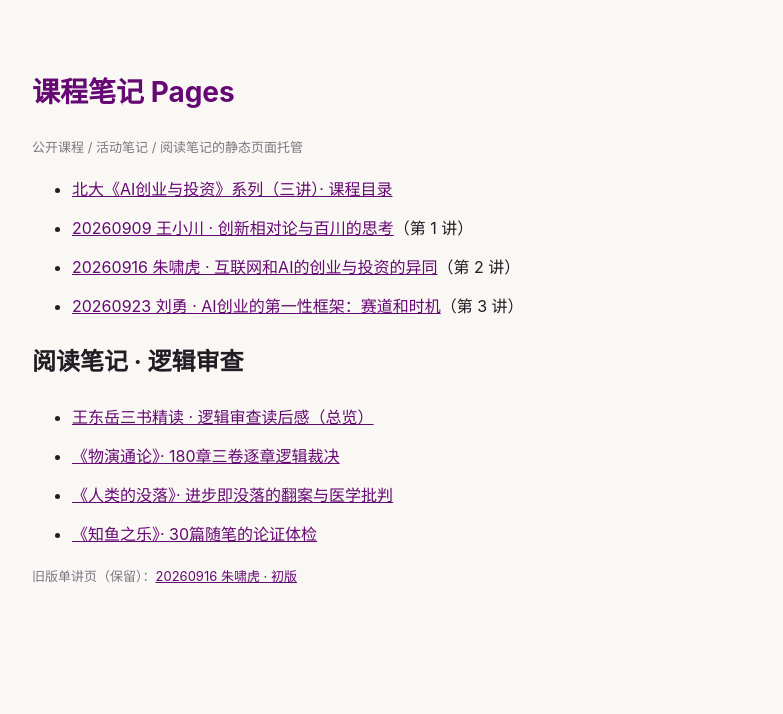
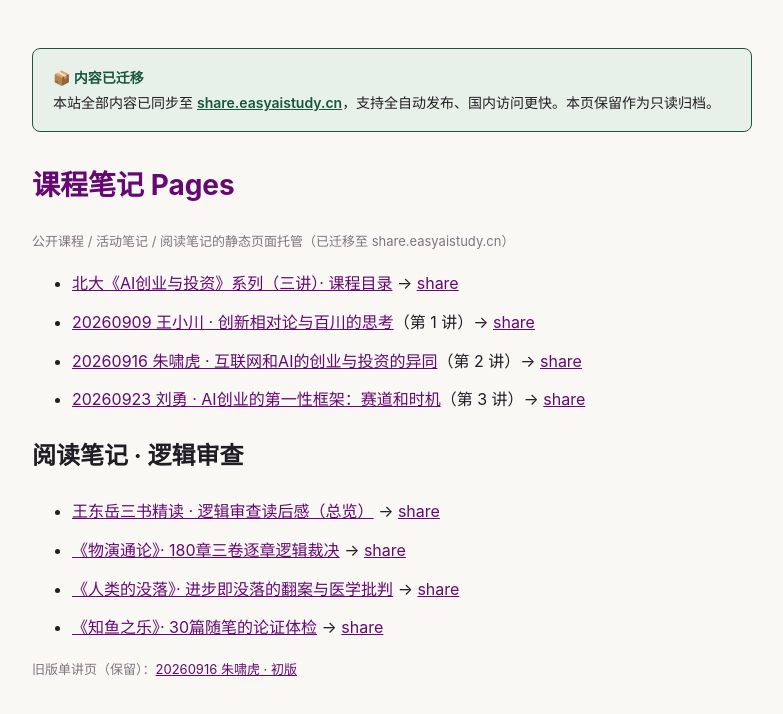
Before and after one commit to DreamFox/notes, a plain HTML site: page index.html in a window 1280 px wide. Shown: the whole page, without its empty margins (248-1031 px from the left). Drawn offline with Linux system fonts and the light colour scheme.

Commit message:
Add migration notice: content lives at share.easyaistudy.cn

```diff
--- a/index.html
+++ b/index.html
@@ -10,23 +10,32 @@
   a { color: #660874; }
   li { margin: 10px 0; }
   .meta { color: #7d7580; font-size: 13px; }
+  .migrate { background: #e8f0ea; border: 1px solid #17573f; border-radius: 8px; padding: 16px 20px; margin-bottom: 28px; font-size: 14px; }
+  .migrate strong { color: #17573f; }
+  .migrate a { color: #17573f; font-weight: 600; }
 </style>
 </head>
 <body>
+
+<div class="migrate">
+  <strong>📦 内容已迁移</strong><br>
+  本站全部内容已同步至 <a href="https://share.easyaistudy.cn/">share.easyaistudy.cn</a>，支持全自动发布、国内访问更快。本页保留作为只读归档。
+</div>
+
 <h1>课程笔记 Pages</h1>
-<p class="meta">公开课程 / 活动笔记 / 阅读笔记的静态页面托管</p>
+<p class="meta">公开课程 / 活动笔记 / 阅读笔记的静态页面托管（已迁移至 share.easyaistudy.cn）</p>
 <ul>
-  <li><a href="ai-venture/index.html">北大《AI创业与投资》系列（三讲）· 课程目录</a></li>
-  <li><a href="ai-venture/20260909-wangxiaochuan/index.html">20260909 王小川 · 创新相对论与百川的思考</a>（第 1 讲）</li>
-  <li><a href="ai-venture/20260916-zhuxiaohu/index.html">20260916 朱啸虎 · 互联网和AI的创业与投资的异同</a>（第 2 讲）</li>
-  <li><a href="ai-venture/20260923-liuyong/index.html">20260923 刘勇 · AI创业的第一性框架：赛道和时机</a>（第 3 讲）</li>
+  <li><a href="ai-venture/index.html">北大《AI创业与投资》系列（三讲）· 课程目录</a> → <a href="https://share.easyaistudy.cn/ai-venture/index.html">share</a></li>
+  <li><a href="ai-venture/20260909-wangxiaochuan/index.html">20260909 王小川 · 创新相对论与百川的思考</a>（第 1 讲）→ <a href="https://share.easyaistudy.cn/ai-venture/20260909-wangxiaochuan/index.html">share</a></li>
+  <li><a href="ai-venture/20260916-zhuxiaohu/index.html">20260916 朱啸虎 · 互联网和AI的创业与投资的异同</a>（第 2 讲）→ <a href="https://share.easyaistudy.cn/ai-venture/20260916-zhuxiaohu/index.html">share</a></li>
+  <li><a href="ai-venture/20260923-liuyong/index.html">20260923 刘勇 · AI创业的第一性框架：赛道和时机</a>（第 3 讲）→ <a href="https://share.easyaistudy.cn/ai-venture/20260923-liuyong/index.html">share</a></li>
 </ul>
 <h2>阅读笔记 · 逻辑审查</h2>
 <ul>
-  <li><a href="wangdongyue/index.html">王东岳三书精读 · 逻辑审查读后感（总览）</a></li>
-  <li><a href="wangdongyue/物演通论-逻辑审查读后感.html">《物演通论》· 180章三卷逐章逻辑裁决</a></li>
-  <li><a href="wangdongyue/人类的没落-逻辑审查读后感.html">《人类的没落》· 进步即没落的翻案与医学批判</a></li>
-  <li><a href="wangdongyue/知鱼之乐-逻辑审查读后感.html">《知鱼之乐》· 30篇随笔的论证体检</a></li>
+  <li><a href="wangdongyue/index.html">王东岳三书精读 · 逻辑审查读后感（总览）</a> → <a href="https://share.easyaistudy.cn/wangdongyue/index.html">share</a></li>
+  <li><a href="wangdongyue/物演通论-逻辑审查读后感.html">《物演通论》· 180章三卷逐章逻辑裁决</a> → <a href="https://share.easyaistudy.cn/wangdongyue/物演通论-逻辑审查读后感.html">share</a></li>
+  <li><a href="wangdongyue/人类的没落-逻辑审查读后感.html">《人类的没落》· 进步即没落的翻案与医学批判</a> → <a href="https://share.easyaistudy.cn/wangdongyue/人类的没落-逻辑审查读后感.html">share</a></li>
+  <li><a href="wangdongyue/知鱼之乐-逻辑审查读后感.html">《知鱼之乐》· 30篇随笔的论证体检</a> → <a href="https://share.easyaistudy.cn/wangdongyue/知鱼之乐-逻辑审查读后感.html">share</a></li>
 </ul>
 <p class="meta">旧版单讲页（保留）：<a href="20260916-zhuxiaohu/index.html">20260916 朱啸虎 · 初版</a></p>
 </body>
```
